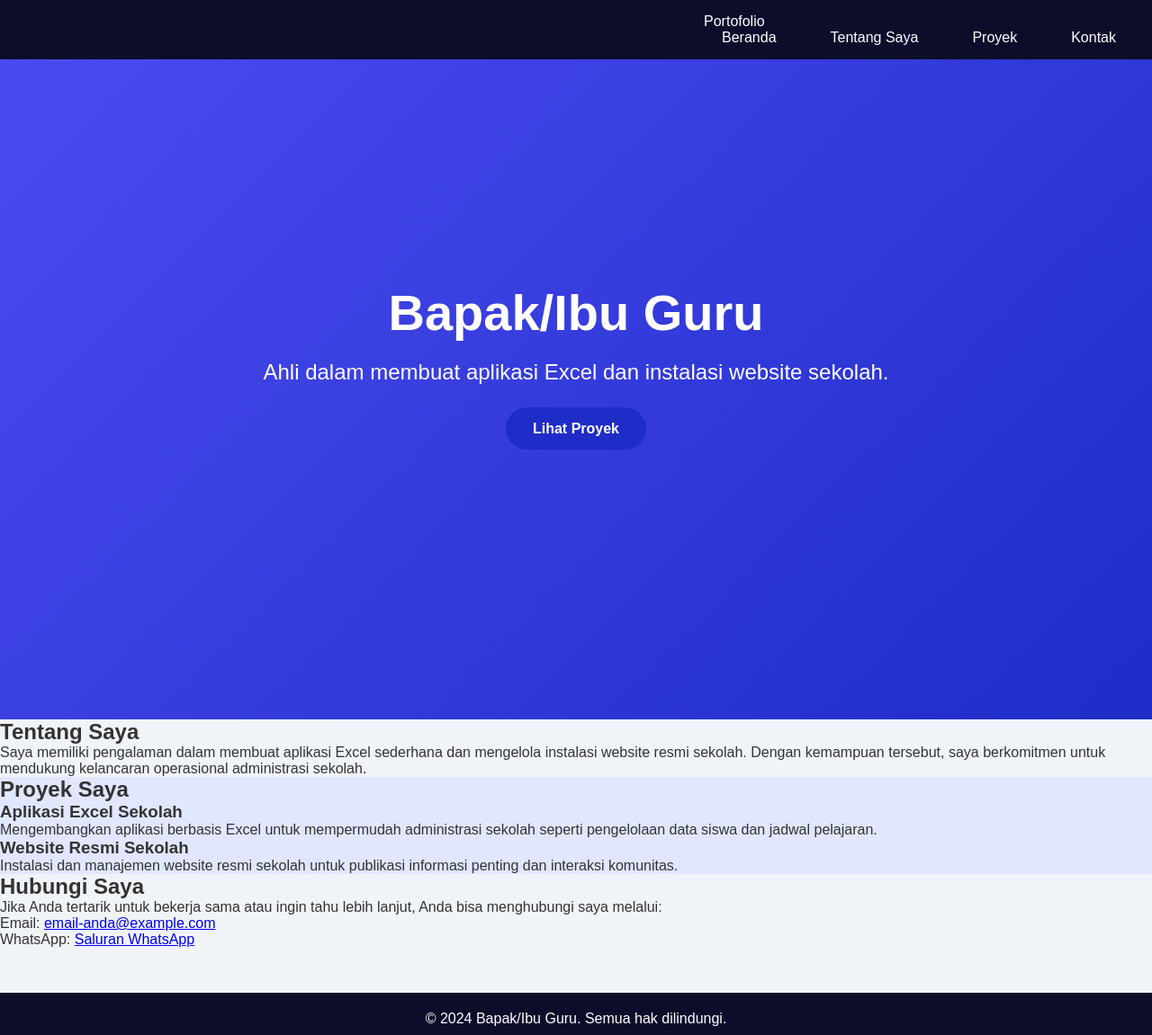
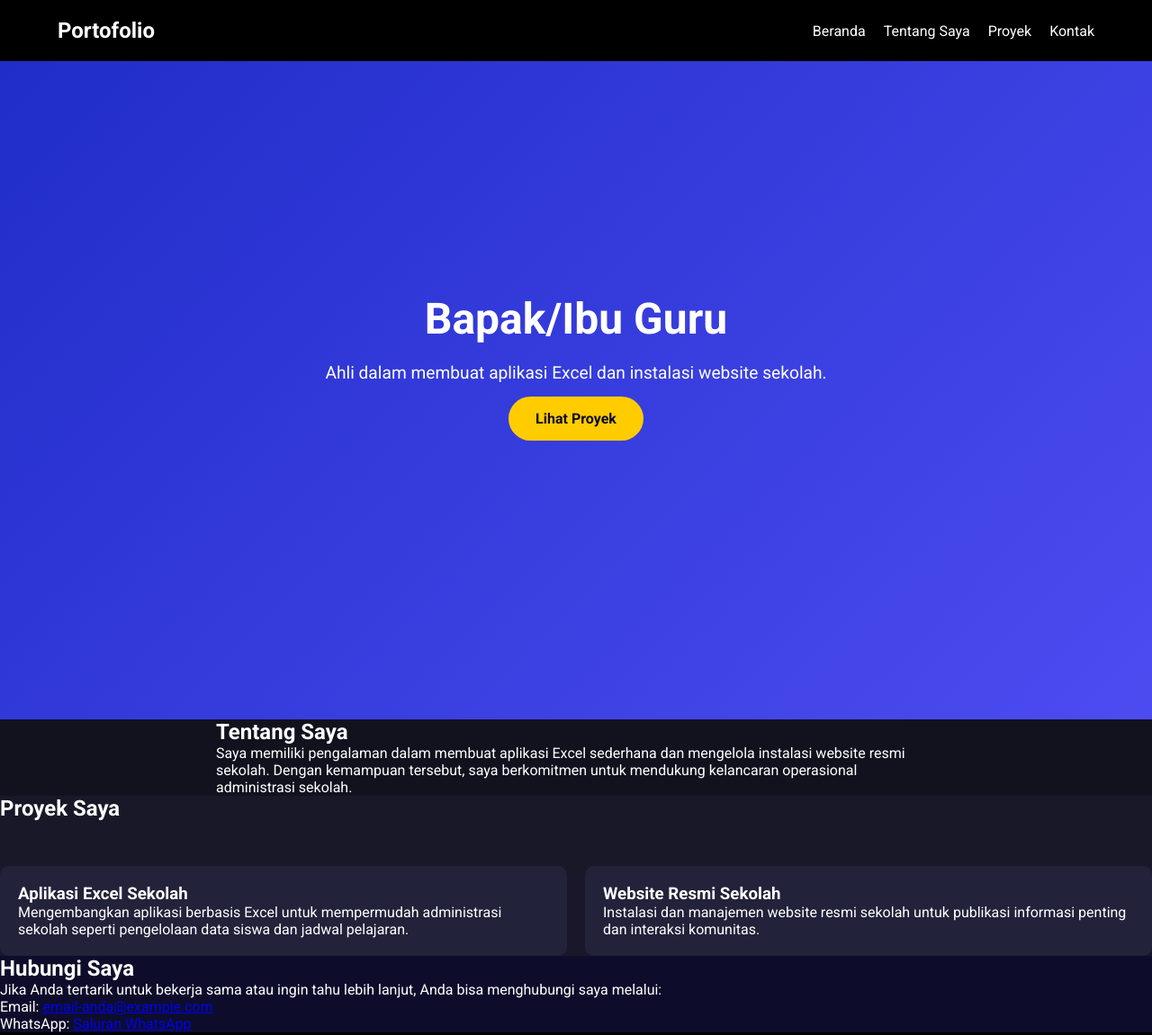
Before and after one commit to nirsinggih/web, a plain HTML site: page index.html in a window 1280 px wide. Shown: the top 1151 px of the page at 90% size. Drawn offline with Linux system fonts and the light colour scheme.

Commit message:
Update styles.css

```diff
--- a/styles.css
+++ b/styles.css
@@ -1,4 +1,4 @@
-/* Reset dan styling dasar */
+/* Reset dasar dan font */
 * {
     margin: 0;
     padding: 0;
@@ -6,42 +6,36 @@
 }
 
 body {
-    font-family: 'Poppins', sans-serif;
-    background-color: #f0f4f8;
-    color: #333;
-    overflow-x: hidden;
-}
-
-.container {
-    width: 85%;
-    margin: 0 auto;
+    font-family: 'Roboto', sans-serif;
+    background-color: #0d0d2b;
+    color: white;
 }
 
 header {
-    background-color: #0d0d2b;
-    color: white;
-    padding: 15px 0;
     position: fixed;
+    top: 0;
     width: 100%;
-    top: 0;
+    background: #000;
+    padding: 20px 0;
     z-index: 100;
 }
 
-header h1 {
-    display: inline-block;
-    margin-left: 15px;
-    font-weight: 700;
-    font-size: 1.5rem;
+.navbar {
+    width: 90%;
+    margin: 0 auto;
+    display: flex;
+    justify-content: space-between;
+    align-items: center;
 }
 
-nav {
-    float: right;
-    margin-right: 20px;
+.logo {
+    font-size: 1.5rem;
+    font-weight: bold;
 }
 
 nav ul {
+    display: flex;
     list-style: none;
-    display: flex;
     gap: 20px;
 }
 
@@ -49,49 +43,48 @@ nav ul li a {
     color: white;
     text-decoration: none;
     font-weight: 500;
-    padding: 10px 20px;
-    border-radius: 5px;
-    transition: background 0.3s ease;
+    transition: color 0.3s ease;
 }
 
 nav ul li a:hover {
-    background-color: #4c4cf1;
+    color: #ffcc00;
 }
 
 .hero-section {
     height: 100vh;
-    background: linear-gradient(135deg, #4c4cf1, #1f2cc7);
+    background: linear-gradient(135deg, #1f2cc7, #4c4cf1);
     display: flex;
     justify-content: center;
     align-items: center;
     text-align: center;
-    color: white;
+}
+
+.hero-container {
+    max-width: 600px;
 }
 
 .hero-section h1 {
-    font-size: 3.5rem;
+    font-size: 3rem;
     margin-bottom: 20px;
-    font-weight: 700;
 }
 
 .hero-section p {
-    font-size: 1.5rem;
-    margin-bottom: 40px;
+    font-size: 1.2rem;
+    margin-bottom: 30px;
 }
 
 .btn {
-    background-color: #1f2cc7;
-    color: white;
+    background-color: #ffcc00;
     padding: 15px 30px;
     border-radius: 50px;
+    color: #0d0d2b;
     text-decoration: none;
-    font-size: 1rem;
-    font-weight: 600;
+    font-weight: bold;
     transition: background 0.3s ease;
 }
 
 .btn:hover {
-    background-color: #4c4cf1;
+    background-color: #ff9900;
 }
 
 .section {
@@ -100,42 +93,42 @@ nav ul li a:hover {
 }
 
 .about-section {
-    background-color: #f0f4f8;
+    background-color: #12121f;
+}
+
+.about-section .content {
+    max-width: 800px;
+    margin: 0 auto;
 }
 
 .projects-section {
-    background-color: #e0e7ff;
+    background-color: #181828;
 }
 
-.project-grid {
+.projects-grid {
     display: grid;
     grid-template-columns: repeat(auto-fit, minmax(300px, 1fr));
-    gap: 30px;
+    gap: 20px;
     margin-top: 50px;
 }
 
-.project {
-    background-color: white;
+.project-item {
+    background-color: #22223a;
     padding: 20px;
     border-radius: 10px;
-    box-shadow: 0 4px 10px rgba(0, 0, 0, 0.1);
     transition: transform 0.3s ease;
 }
 
-.project:hover {
+.project-item:hover {
     transform: translateY(-10px);
 }
 
-.project img {
-    max-width: 100%;
-    border-radius: 10px;
-    margin-bottom: 15px;
+.contact-section {
+    background-color: #0d0d2b;
 }
 
 footer {
-    background-color: #0d0d2b;
-    color: white;
     padding: 20px 0;
     text-align: center;
-    margin-top: 50px;
+    background-color: #000;
 }
```
